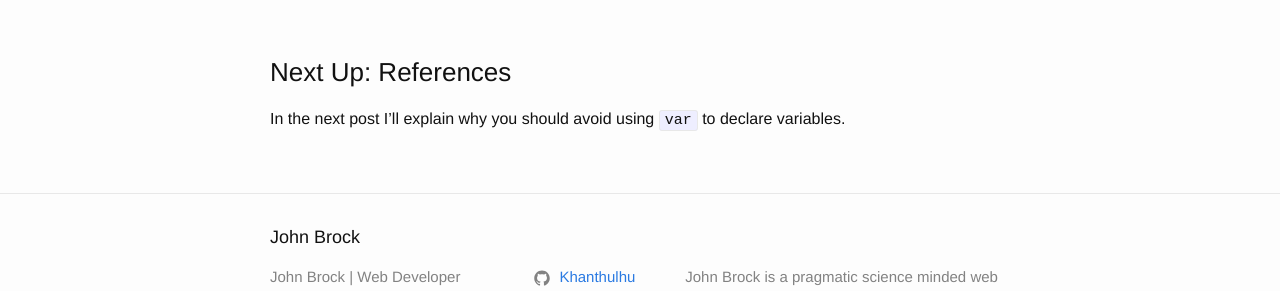
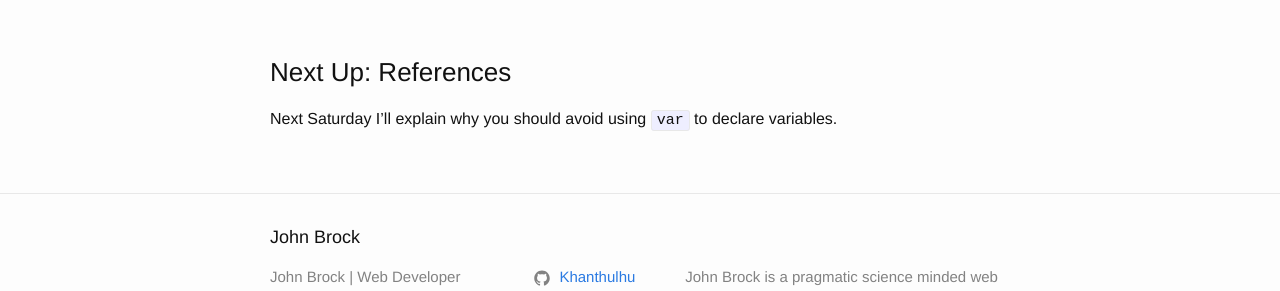
Before and after one commit to JohnLRBrock/JohnBrock, a Jekyll site: the page built from john-brock-js/_posts/2017-07-27-Airbnb-style-guide-chapter-1.md, in a window 1280 px wide and 900 px high, scrolled down 1502 px. Shown: the part 524-815 px from the top of the window. Built offline with Jekyll 4.4.1, drawn with Linux system fonts in a browser that asks for light colours; a script that is not in the unit is left out.

Commit message:
next post is next saturday

```diff
--- a/john-brock-js/_posts/2017-07-27-Airbnb-style-guide-chapter-1.md
+++ b/john-brock-js/_posts/2017-07-27-Airbnb-style-guide-chapter-1.md
@@ -57,7 +57,7 @@ This is an important concept to grasp because it's often the cause of **strange
 <br>
 ### Next Up: References
 
-In the next post I'll explain why you should avoid using `var` to declare variables.
+Next Saturday I'll explain why you should avoid using `var` to declare variables.
 
 
 
```
